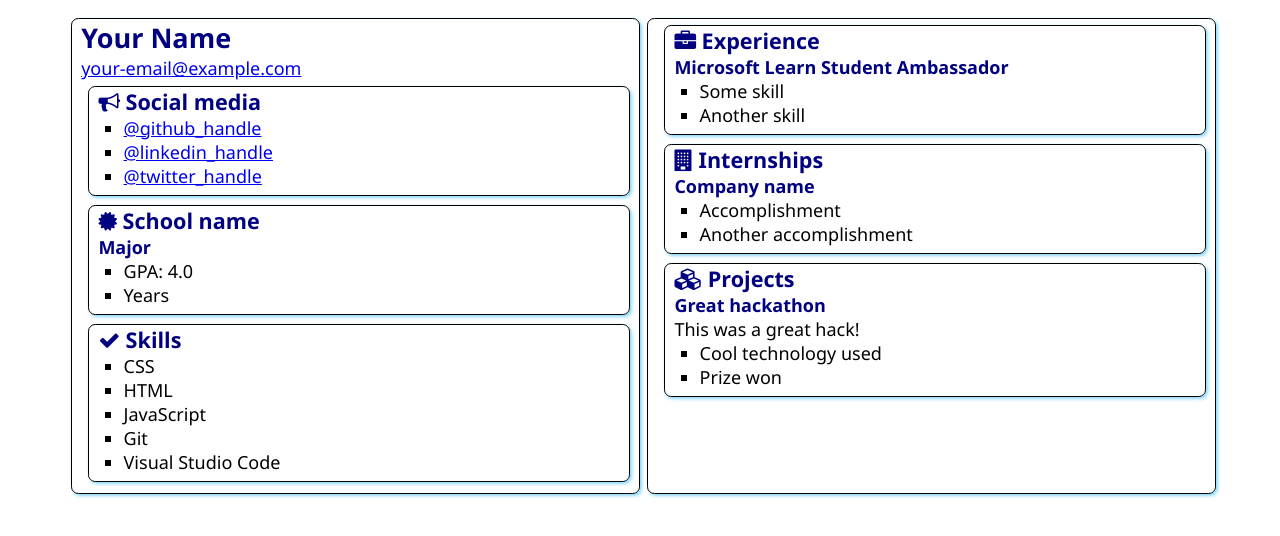
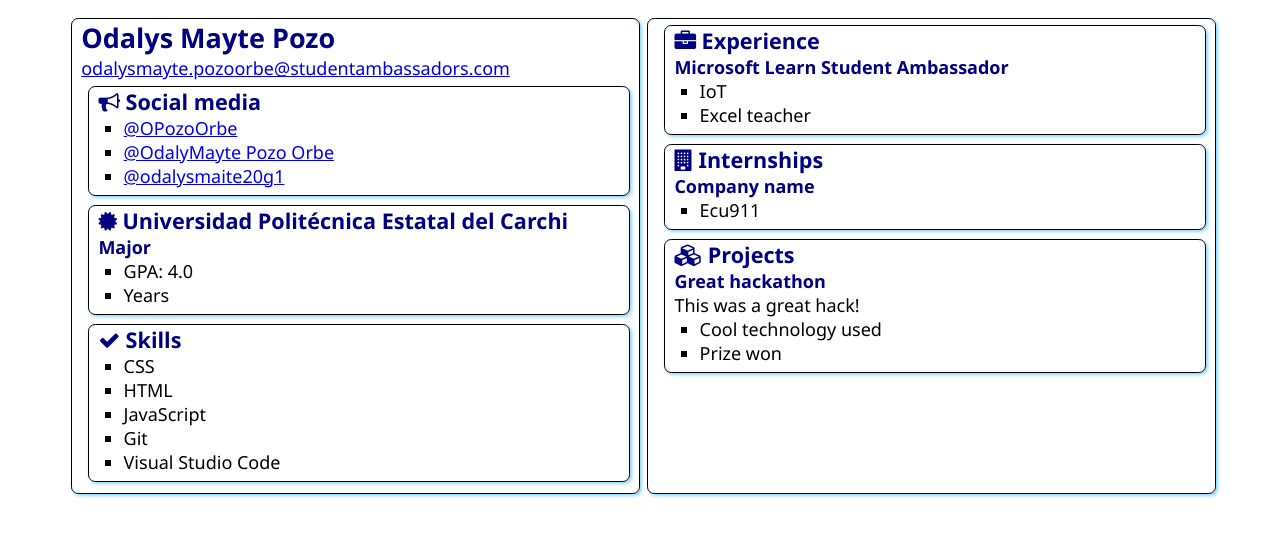
Before and after one commit to OPozoOrbe/SATechnicalOnboardingde, a plain HTML site: page src/index.html in a window 1280 px wide. Drawn offline with Linux system fonts and the light colour scheme.

Commit message:
info added

```diff
--- a/src/index.html
+++ b/src/index.html
@@ -12,8 +12,8 @@
 <body>
     <main>
         <article class="box">
-            <h1>Your Name</h1>
-            <div><a href="mailto:your.email@example.com">your-email@example.com</a></div>
+            <h1>Odalys Mayte Pozo</h1>
+            <div><a href="mailto:your.email@example.com">odalysmayte.pozoorbe@studentambassadors.com</a></div>
 
             <section class="box">
                 <h2>
@@ -21,9 +21,9 @@
                     Social media
                 </h2>
                 <ul>
-                    <li><a href="https://github.com/<handle>">@github_handle</a></li>
-                    <li><a href="https://linkedin.com/in/<handle>">@linkedin_handle</a></li>
-                    <li><a href="https://twitter.com/<handle>">@twitter_handle</a></li>
+                    <li><a href="https://github.com/OPozoOrbe">@OPozoOrbe</a></li>
+                    <li><a href="https://www.linkedin.com/in/odalys-mayte-pozo-orbe/">@OdalyMayte Pozo Orbe</a></li>
+                    <li><a href="https://twitter.com/odalysmaite20g1?t=FAo8r6iBFYqLLYl2ArjL8Q&s=09">@odalysmaite20g1</a></li>
                 </ul>
             </section>
 
@@ -31,7 +31,7 @@
                 <div class="education">
                     <h2>
                         <i class="fa fa-certificate" aria-hidden="true"></i>
-                        School name
+                        Universidad Politécnica Estatal del Carchi
                     </h2>
                     <h3>Major</h3>
                     <ul>
@@ -63,8 +63,8 @@
                 </h2>
                 <h3>Microsoft Learn Student Ambassador</h3>
                 <ul>
-                    <li>Some skill</li>
-                    <li>Another skill</li>
+                    <li>IoT</li>
+                    <li>Excel teacher</li>
                 </ul>
             </section>
             <section class="box">
@@ -75,8 +75,8 @@
 
                 <h3>Company name</h3>
                 <ul>
-                    <li>Accomplishment</li>
-                    <li>Another accomplishment</li>
+                    <li>Ecu911</li>
+
                 </ul>
             </section>
             <section class="box">
```
